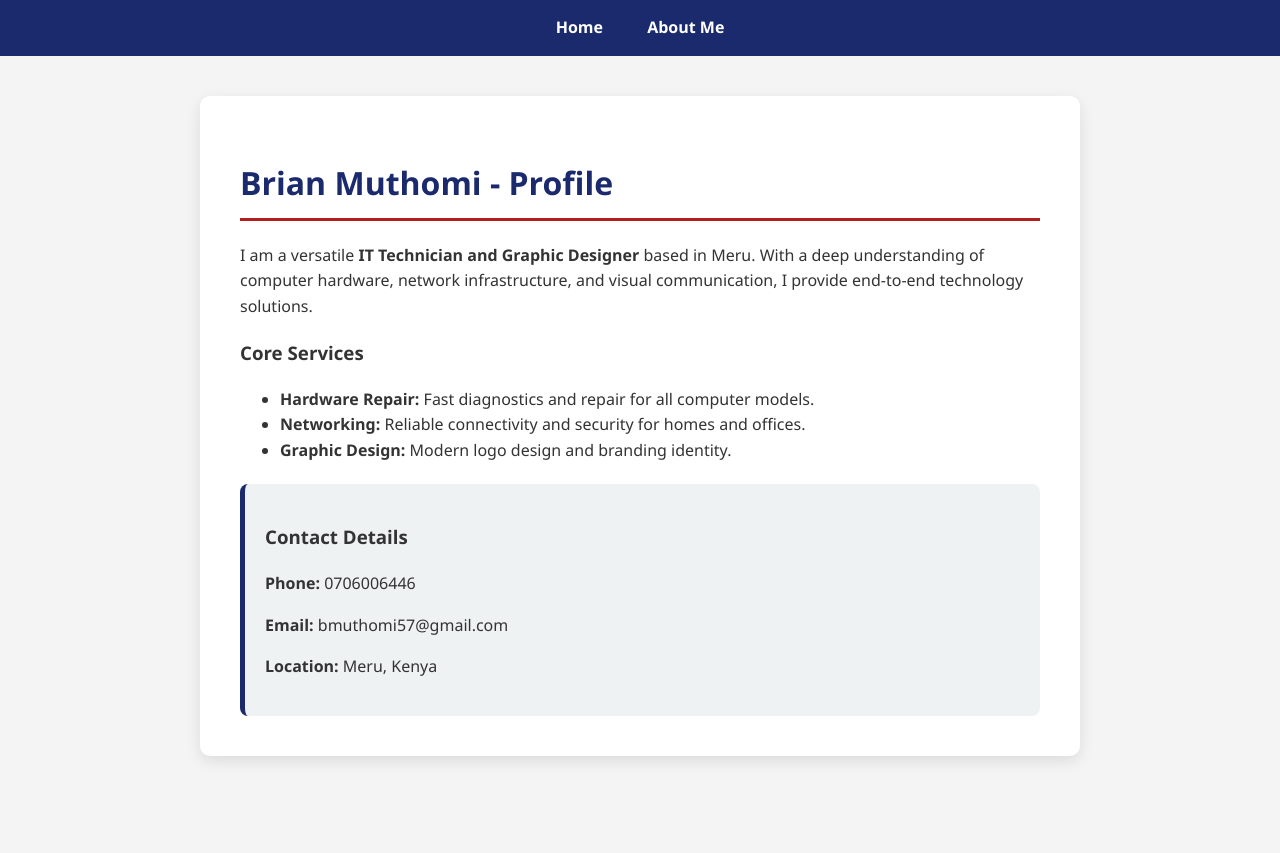
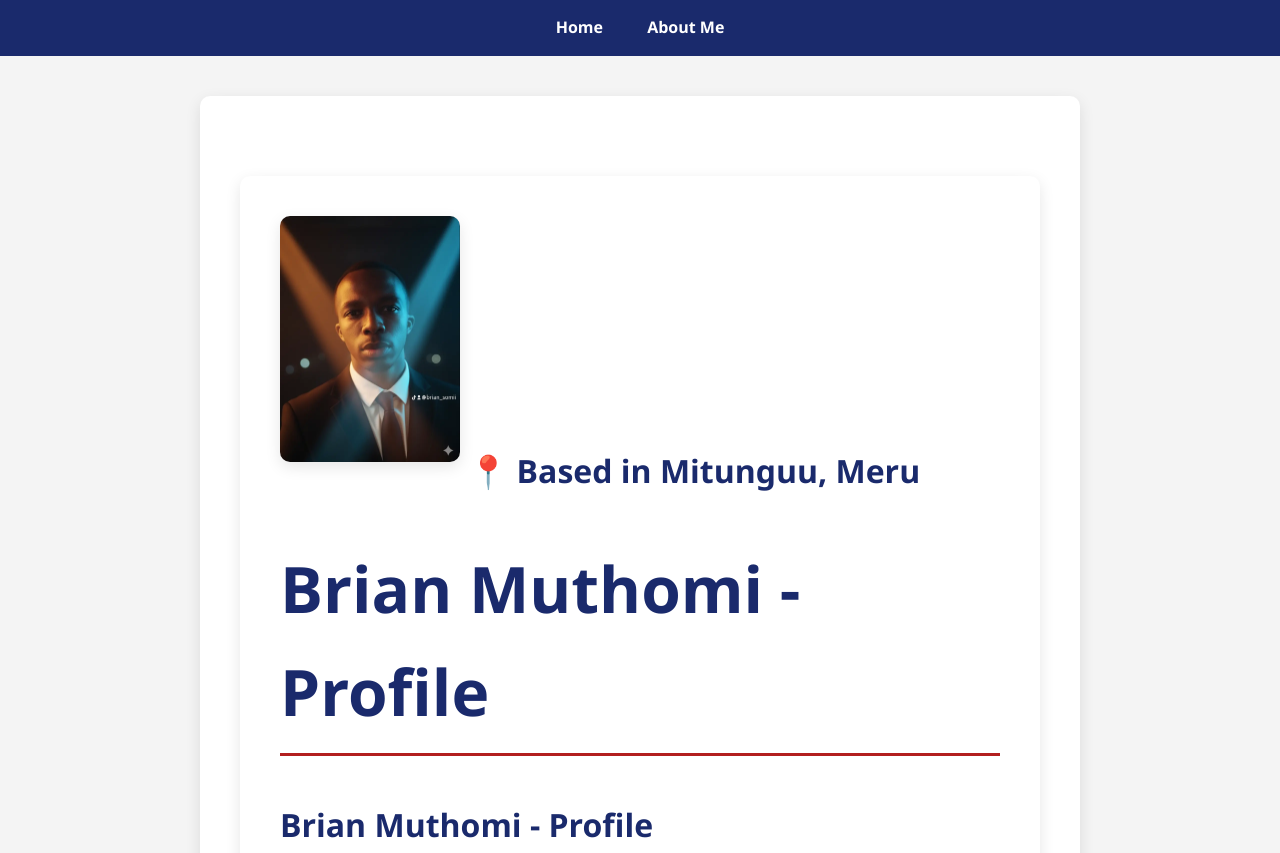
Before and after one commit to BRIAN-TECH57/tech-services, a plain HTML site: page about.html in a window 1280 px wide. Shown: the top 853 px of the page. Before the commit the page ends 800 px from the top, so only its background shows below. Drawn offline with Linux system fonts and the light colour scheme.

Commit message:
about.html

```diff
--- a/about.html
+++ b/about.html
@@ -21,7 +21,12 @@
 </nav>
 
 <div class="container">
-    <h1>Brian Muthomi - Profile</h1>
+    <h1><div class="container">
+    <div class="profile-card">
+        <img src="brian.jpg" alt="Brian Muthomi" style="width:180px; border-radius:10px; box-shadow: 0 5px 15px rgba(0,0,0,0.1); margin-bottom:20px;">
+
+        <span class="location-tag">📍 Based in Mitunguu, Meru</span>
+        <h1>Brian Muthomi - Profile</h1>Brian Muthomi - Profile</h1>
     <p>I am a versatile <strong>IT Technician and Graphic Designer</strong> based in Meru. With a deep understanding of computer hardware, network infrastructure, and visual communication, I provide end-to-end technology solutions.</p>
 
     <h3>Core Services</h3>
@@ -40,4 +45,5 @@
 </div>
 
 </body>
+
 </html>
```
